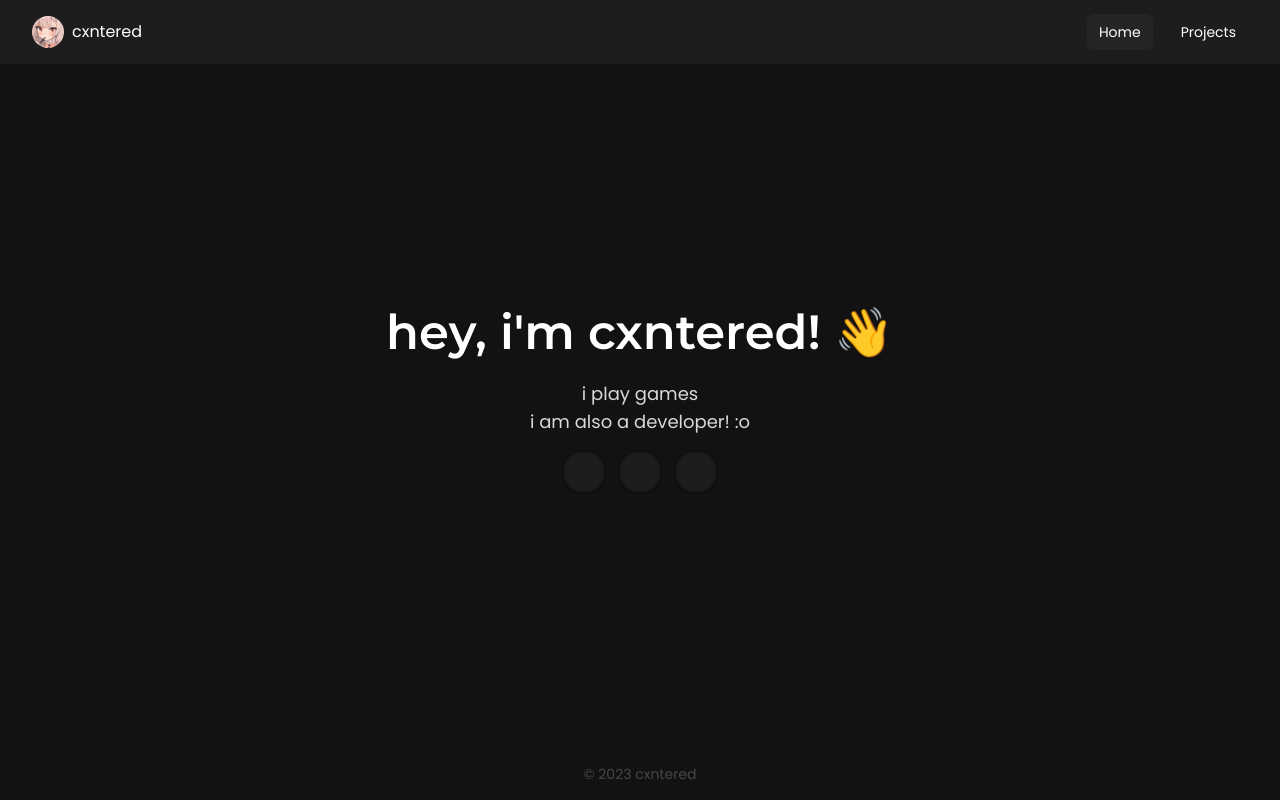
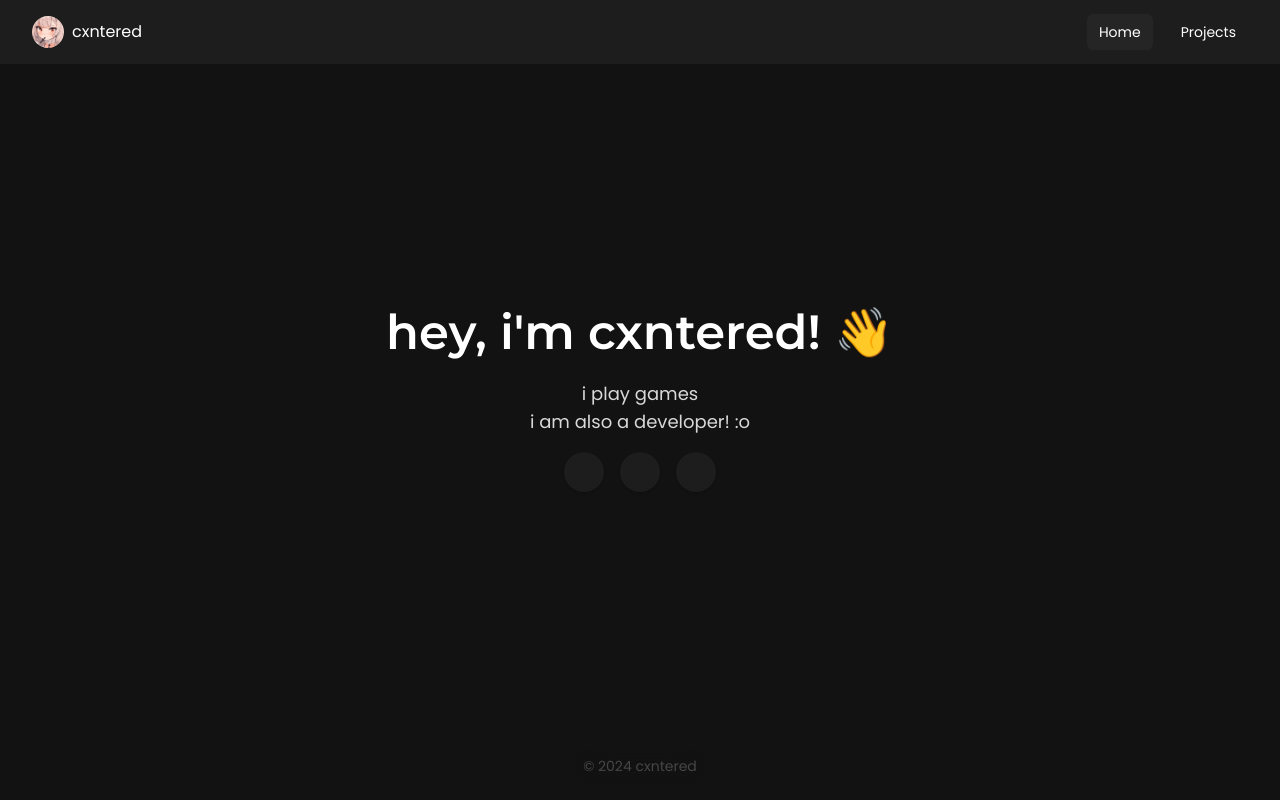
Before and after one commit to cxntered/website, a Next.js app: page / in a window 1280 px wide. Built offline with nearby package versions, Linux system fonts and the light colour scheme; some icons are missing.

Commit message:
✨ feature: update footer update copyright date and add a blurred background

```diff
--- a/src/components/footer.tsx
+++ b/src/components/footer.tsx
@@ -1,7 +1,9 @@
 export default function Footer() {
 	return (
 		<div className="fixed bottom-0 inset-x-0 z-50 p-4 text-center">
-			<p className="text-sm text-footer">© 2023 cxntered</p>
+			<div className="inline-block mx-auto">
+				<p className="text-sm text-footer backdrop-blur-lg p-2 rounded-full">© 2024 cxntered</p>
+			</div>
 		</div>
 	);
 }
```
